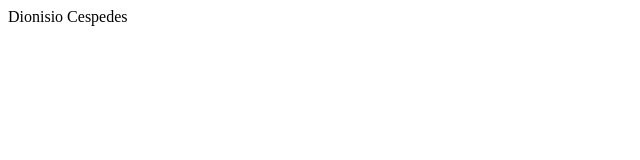
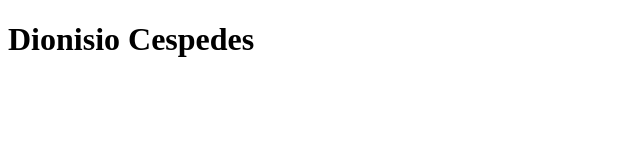
Before and after one commit to dicespedes/dicespedes, a plain HTML site: page index.html in a window 1280 px wide. Shown: the whole page, without its empty margins (0-640 px from the left). Drawn offline with Linux system fonts and the light colour scheme.

Commit message:
UPDATE IDEX

```diff
--- a/index.html
+++ b/index.html
@@ -6,6 +6,7 @@
     <title>Dionisio Cespedes Chaves</title>
 </head>
 <body>
-    Dionisio Cespedes
+    <h1>Dionisio Cespedes</h1>
+
 </body>
 </html>
```
